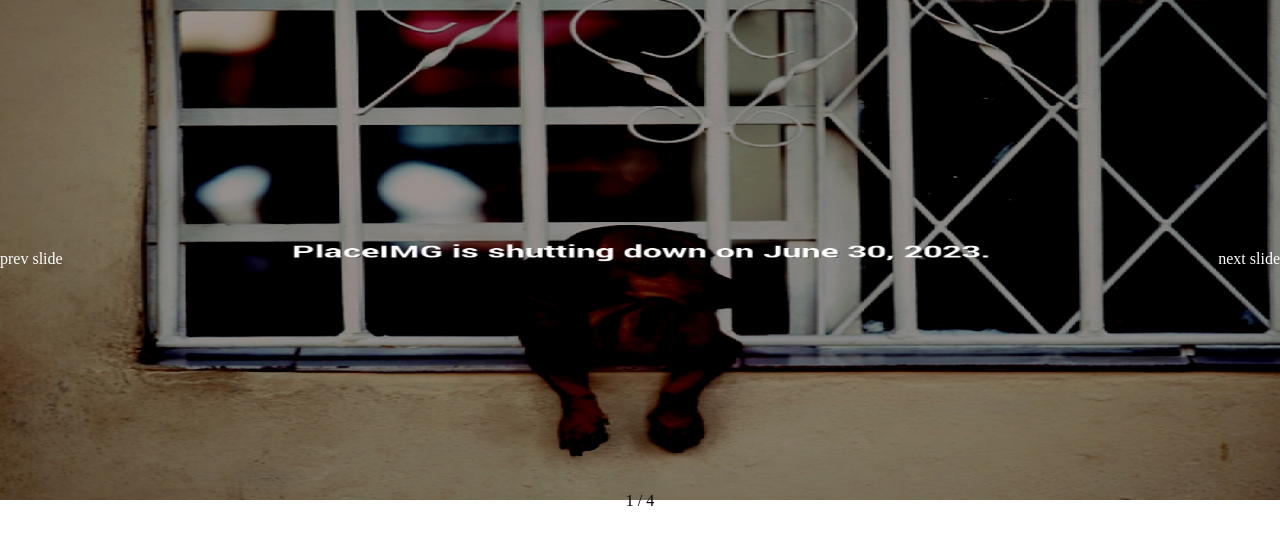
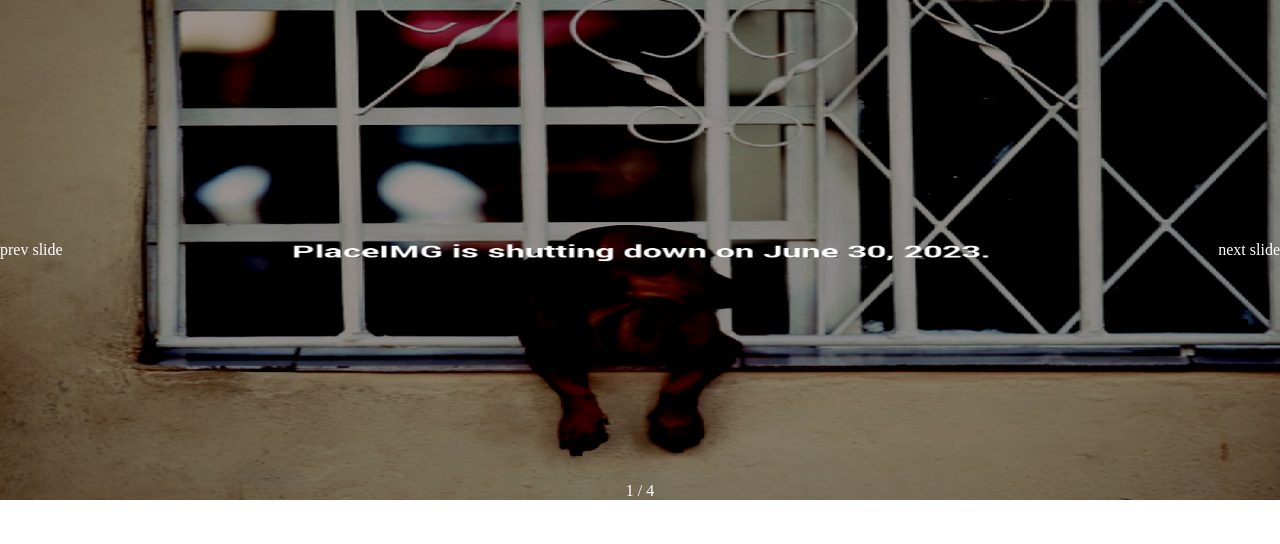
Before and after one commit to Axing00/react_swiper, a React (Create React App) app: page / in a window 1280 px wide. Shown: the top 544 px of the page. Built offline with nearby package versions, Linux system fonts and the light colour scheme; a web font is replaced by a local one.

Commit message:
+ 스와이퍼 커스텀 컴퍼넌트

```diff
--- a/src/swiper_/SwiperBasic.jsx
+++ b/src/swiper_/SwiperBasic.jsx
@@ -26,6 +26,7 @@
 
 // Import SlideBtns component
 import SlideBtns from "./SlideBtns.js";
+/* ++++++++++++++++++++ Swiper.JS ++++++++++++++++++++ */
 
 function SwiperBasic() {
   let [images, setImages] = useState([
@@ -34,7 +35,7 @@
     SlideImg02,
     SlideImg03,
   ]);
-  let altTexts = ["이미지 0", "이미지 1", "이미지 2", "이미지 3"];
+  let altTexts = ["이미지0", "이미지1", "이미지2", "이미지3"];
 
   return (
     <div>
@@ -48,7 +49,7 @@
       >
         {images.map((images, index) => {
           return (
-            <SwiperSlide>
+            <SwiperSlide key={index}>
               <Link to="#">
                 <img src={images} alt={altTexts[index]} />
               </Link>
--- a/src/swiper_/SwiperBasic.scss
+++ b/src/swiper_/SwiperBasic.scss
@@ -29,5 +29,8 @@
 }
 
 .swiper-pagination {
-	position: relative;
+	position: absolute;
+	top: unset;
+	bottom: 0;
+	color: #fff;
 }
```
